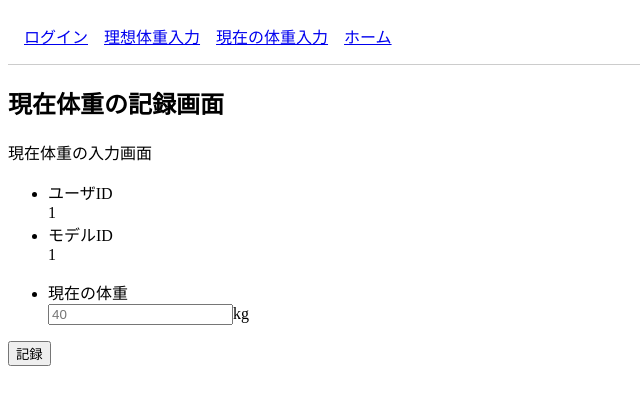
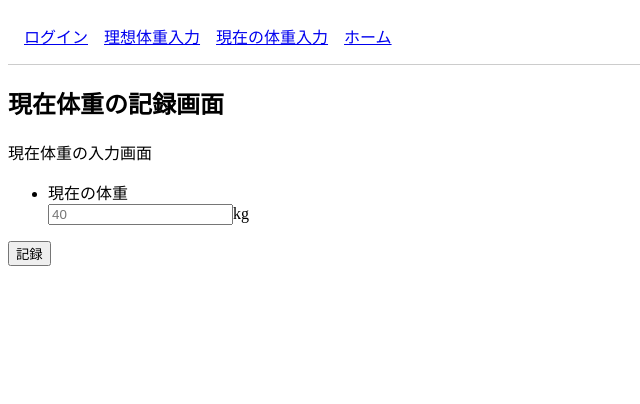
Before and after one commit to kajiLabTeam/DEBUKATU_frontend2, a React (Vite) app: page /weight/1/1 in a window 1280 px wide. Shown: the top 404 px of the page, without its empty margins (0-640 px from the left). Built offline with nearby package versions, Linux system fonts and the light colour scheme.

Commit message:
fix: ID表示のコメントアウト

```diff
--- a/src/features/currentWeightInput/currentWeightInput.tsx
+++ b/src/features/currentWeightInput/currentWeightInput.tsx
@@ -43,12 +43,12 @@ export const CurrentWeightInput = () => {
 		<div className="calorie_input_area">
 			<h2>現在体重の記録画面</h2>
 			<p className="title">現在体重の入力画面</p>
-			<ul>
+			{/* <ul>
 				<li>ユーザID</li>
 				<>{userIdStr}</>
 				<li>モデルID</li>
 				<>{modelIdStr}</>
-			</ul>
+			</ul> */}
 			<ul>
 				<li>現在の体重</li>
 				<input placeholder="40" value={currentWeight} onChange={onChangeCurrentWeight} />kg
--- a/src/features/modelWeightInput/modelWeightInput.tsx
+++ b/src/features/modelWeightInput/modelWeightInput.tsx
@@ -45,10 +45,10 @@ export const ModelWeightInput = () => {
 
 	return (
 		<div className="weight_input_area">
-			<ul>
+			{/* <ul>
 				<li>ユーザID</li>
 				<>{userIdStr}</>
-			</ul>
+			</ul> */}
 			<h2>理想体重の入力画面</h2>
 			<p className="title">理想体重入力画面</p>
 
```
